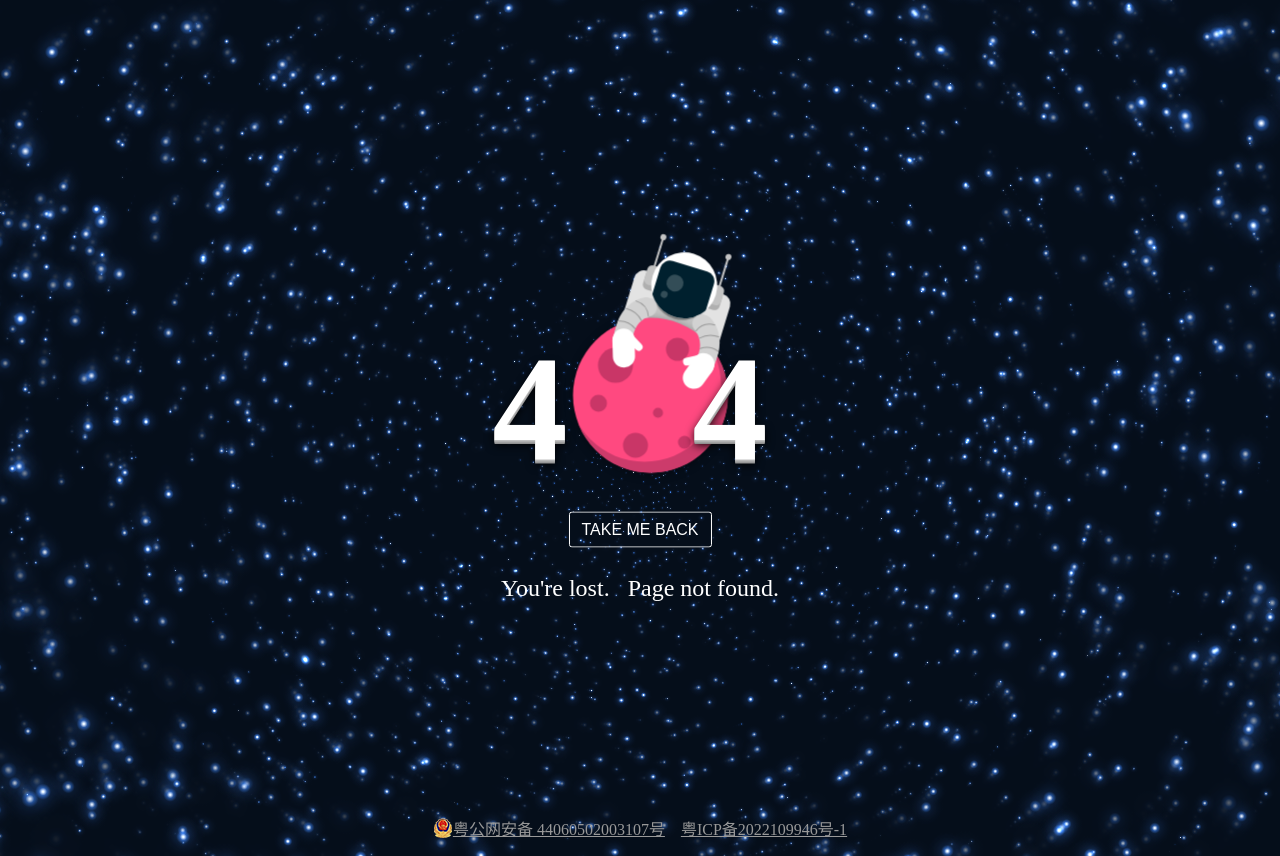
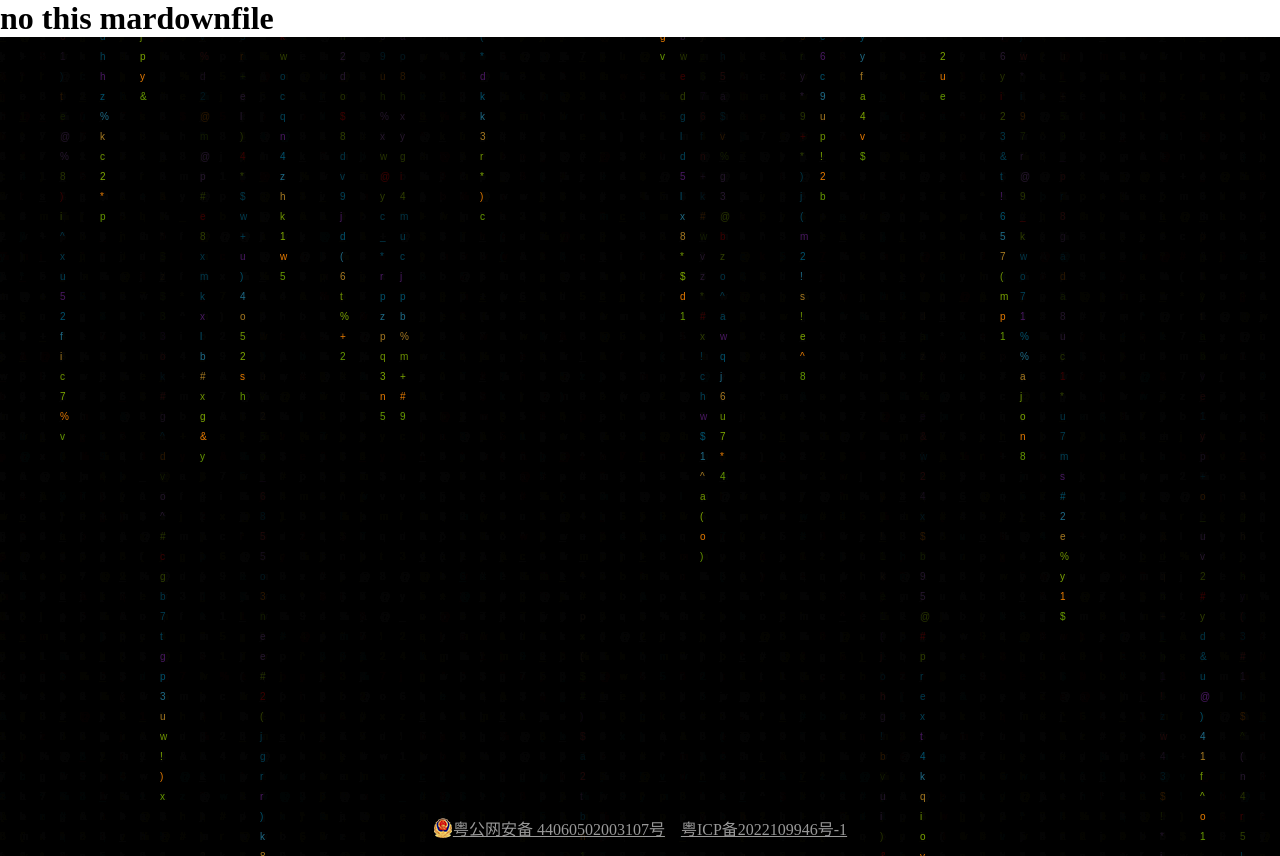
Before and after one commit to fishermanxzx/blog, a React (Create React App) app in the folder app/: page /project in a window 1280 px wide. Before the commit this address had no page. Built offline with nearby package versions, Linux system fonts and the light colour scheme; no server answers.

Commit message:
添加路由跳转返回顶部

```diff
--- a/app/src/App.tsx
+++ b/app/src/App.tsx
@@ -1,19 +1,22 @@
-import React from 'react'
+import React, { useLayoutEffect } from 'react'
 import beian from '@/assets/beian.png'
 import './App.scss'
 import routes from './routes'
-import { useRoutes } from 'react-router-dom'
+import { useRoutes, useLocation } from 'react-router-dom'
 function App() {
   const element = useRoutes(routes)
+  const location = useLocation()
+  useLayoutEffect(() => {
+    document.documentElement.scrollTo(0, 0)
+  }, [location.pathname, location.search])
   return (
     <div className="App">
-          {element}
-
-          <footer className='web_info'>
-            <img src={beian}/>
-            <a target="_blank" href="http://www.beian.gov.cn/portal/registerSystemInfo?recordcode=44060502003107" rel="noreferrer">粤公网安备 44060502003107号</a>&emsp;
-            <a href="https://beian.miit.gov.cn" target="_blank" rel="noreferrer">粤ICP备2022109946号-1</a>
-          </footer>
+      {element}
+      <footer className='web_info'>
+        <img src={beian} />
+        <a target="_blank" href="http://www.beian.gov.cn/portal/registerSystemInfo?recordcode=44060502003107" rel="noreferrer">粤公网安备 44060502003107号</a>&emsp;
+        <a href="https://beian.miit.gov.cn" target="_blank" rel="noreferrer">粤ICP备2022109946号-1</a>
+      </footer>
     </div>
   )
 }
--- /dev/null
+++ b/app/src/pages/Project/index.scss
@@ -0,0 +1,6 @@
+.Project {
+    min-height: 100vh;
+    .card{
+        background: #fff;
+    }
+}
--- /dev/null
+++ b/app/src/pages/Project/index.tsx
@@ -0,0 +1,23 @@
+import React, { useEffect, useState } from 'react'
+import './index.scss'
+import Background from '@/components/Background'
+import MarkdownFile from '@/pages/components/MarkdownFile'
+import { useSearchParams } from 'react-router-dom'
+// type Props = {}
+export default function Notes() {
+  const [searchParams, setSearchParams] = useSearchParams()
+  const markdwonFileName = searchParams.get('md')
+  const a = () => {
+    setSearchParams('md=a')
+  }
+  return (
+    <>
+      <Background></Background>
+      <div className='Project'>
+        <div className='card'>
+          <MarkdownFile markdwonFileName={markdwonFileName} path="/project"></MarkdownFile>
+        </div>
+      </div>
+    </>
+  )
+}
--- a/app/src/routes/index.tsx
+++ b/app/src/routes/index.tsx
@@ -2,6 +2,7 @@ import React from 'react'
 import Algorithm from '@/pages/Algorithm'
 import Sort from '@/pages/Algorithm/Sort'
 import Notes from '@/pages/Notes'
+import Project from '@/pages/Project'
 import Home from '@/pages/Home'
 import NotFound from '@/pages/404'
 // import { Navigate } from 'react-router-dom'
@@ -14,6 +15,10 @@ export default [
   {
     path: '/notes',
     element: <Notes />
+  },
+  {
+    path: '/project',
+    element: <Project />
   },
   {
     path: '/algorithm',
```
Also changed, not shown: app/public/markdown/project/blog.md (added, +5 -0 lines).
